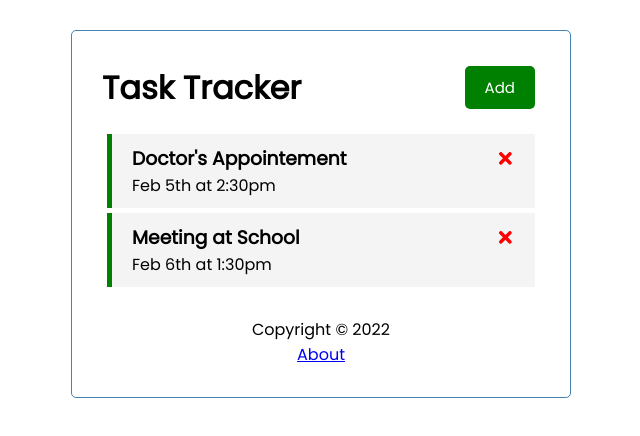
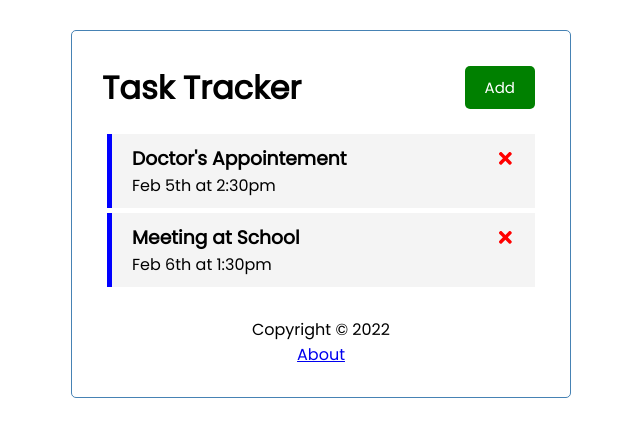
Before and after one commit to Amir9eng/React-Task-Tracker, a React (Create React App) app in the folder react-task-tracker/: page / in a window 1280 px wide. Shown: the top 436 px of the page, without its empty margins (319-959 px from the left). Built offline with nearby package versions, Linux system fonts and the light colour scheme; data requests are answered from the project's data file.

Commit message:
color theme

```diff
--- a/react-task-tracker/src/index.css
+++ b/react-task-tracker/src/index.css
@@ -61,7 +61,7 @@ body {
 }
 
 .task.reminder {
-    border-left: 5px solid green;
+    border-left: 5px solid blue;
 }
 
 .task h3 {
```
